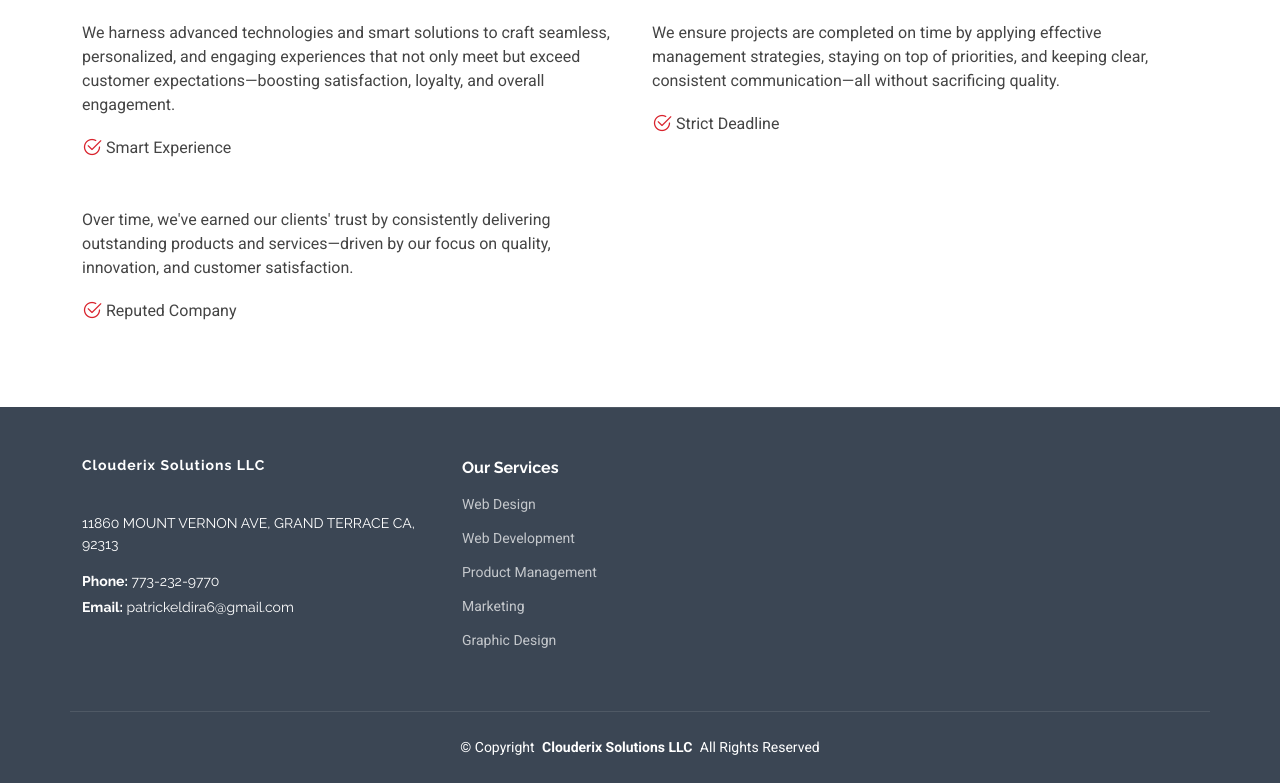
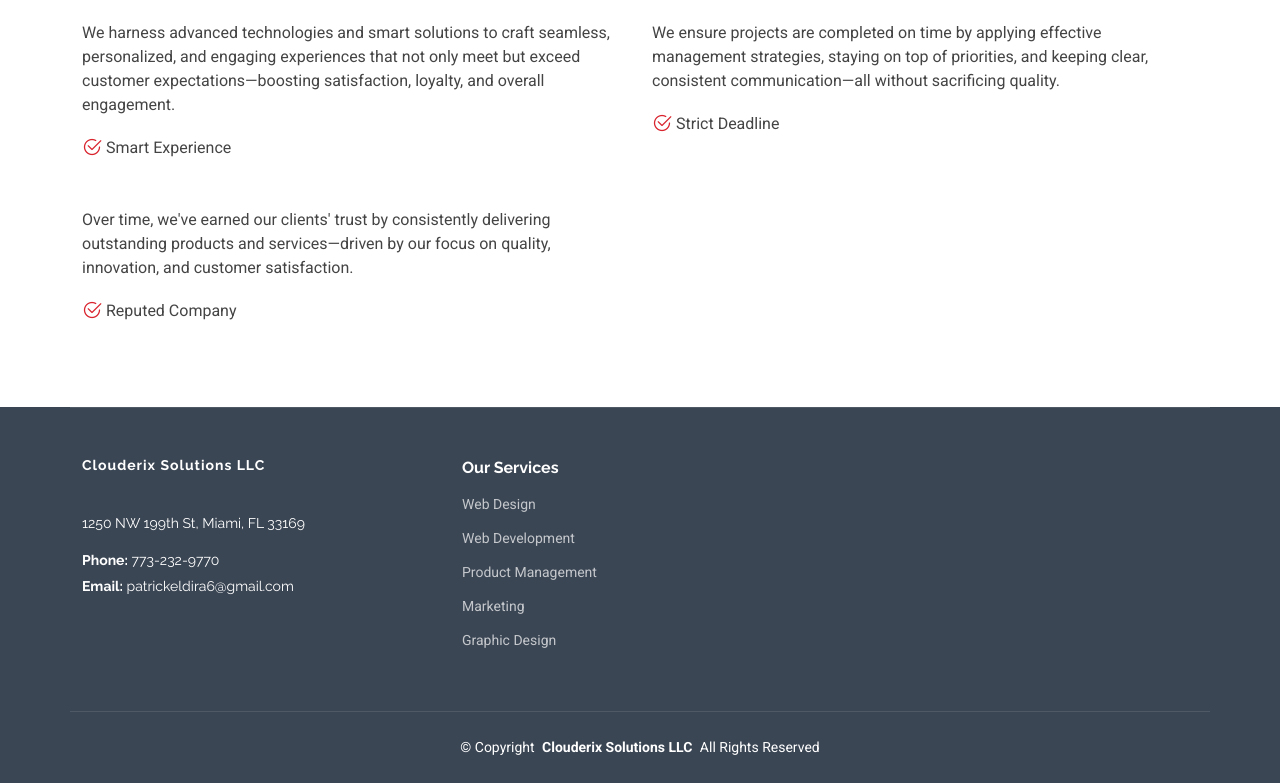
Before and after one commit to ibnul42/cloudiraLLC, a plain HTML site: page index.html in a window 1280 px wide. Shown: the part 2166-2949 px from the top of the page. Drawn offline with Linux system fonts and the light colour scheme.

Commit message:
content changed

```diff
--- a/index.html
+++ b/index.html
@@ -346,7 +346,7 @@
               <span class="sitename">Clouderix Solutions LLC</span>
             </a>
             <div class="footer-contact pt-3">
-              <p>11860 MOUNT VERNON AVE, GRAND TERRACE CA, 92313</p>
+              <p>1250 NW 199th St, Miami, FL 33169</p>
               <p class="mt-3">
                 <strong>Phone:</strong>
                 <a href="tel:+17732329770" class="phone_link">773-232-9770</a>
```
